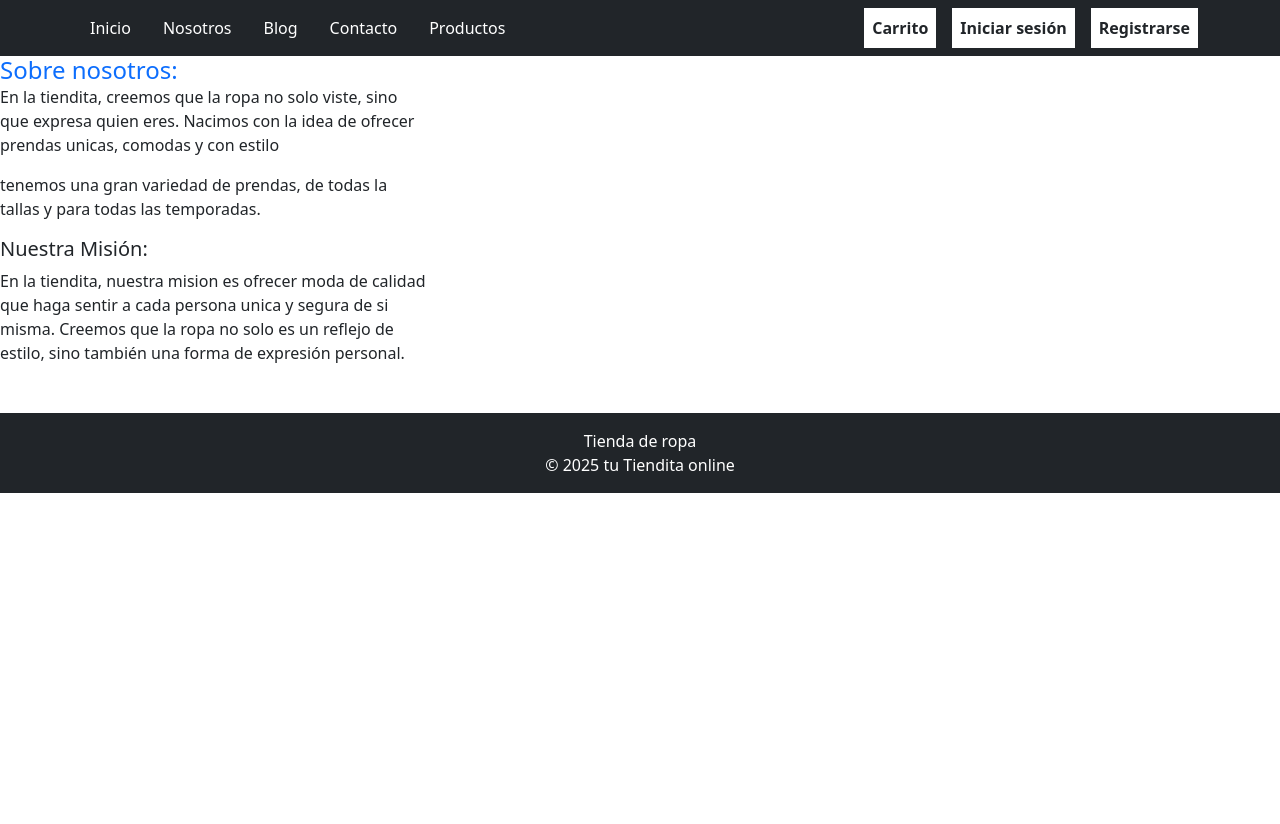
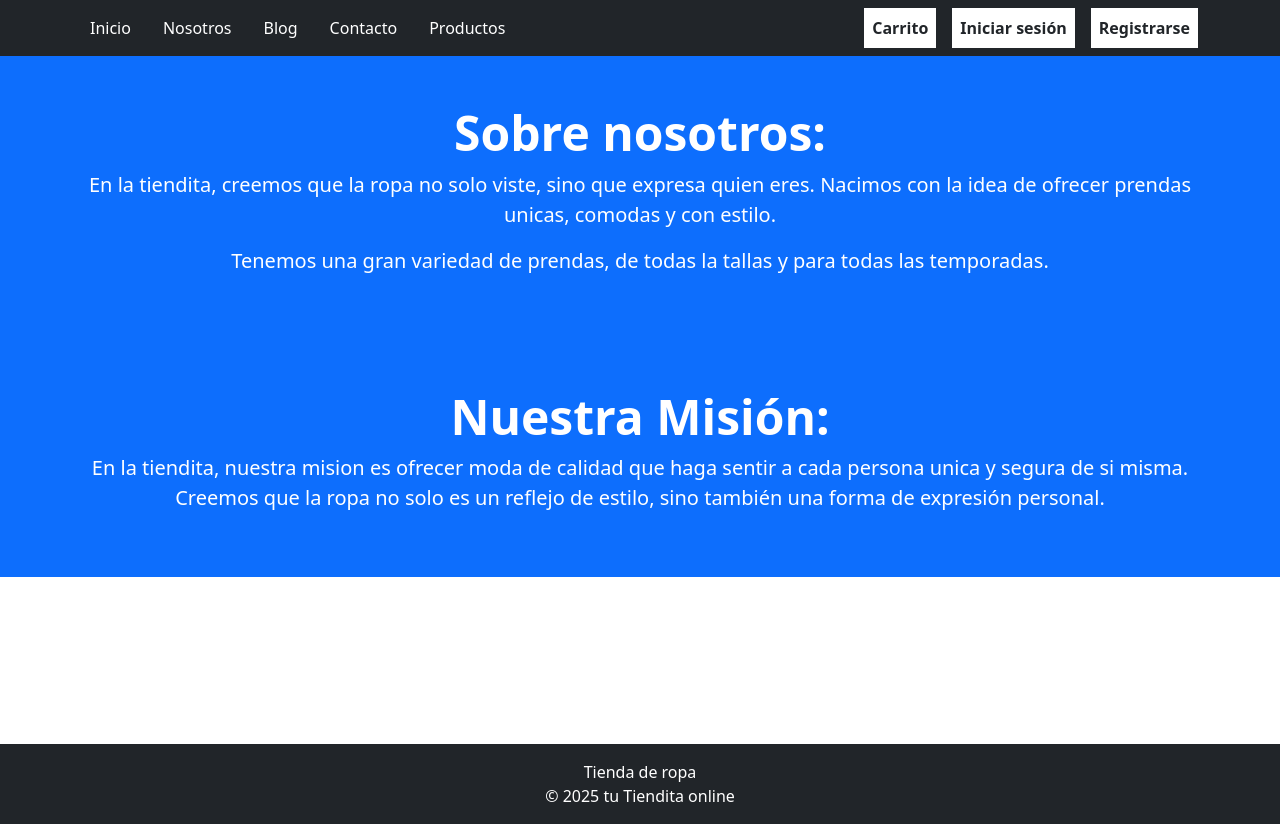
Before and after one commit to GMonLep/EV2_FULLSTACKII_2025, a React (Create React App) app in the folder tienda-online/: page /nosotros in a window 1280 px wide. Before the commit the page ends 800 px from the top, so only its background shows below. Built offline with nearby package versions, Linux system fonts and the light colour scheme.

Commit message:
edicion formato blog y nosotros

```diff
--- a/tienda-online/src/pages/Nosotros.js
+++ b/tienda-online/src/pages/Nosotros.js
@@ -2,16 +2,26 @@ import 'bootstrap/dist/css/bootstrap.min.css';
 
 export default function Nosotros(){
     return(
-        <div className='col-md-4 mb-4'>
-            <h4 className='card-title text-primary'>Sobre nosotros: </h4>
-            <p>En la tiendita, creemos que la ropa no solo viste, sino que
+        <div style={{ paddingTop: '0',paddingBottom: '0' ,minHeight: '80vh' }}>
+      {/* SECCION ENCABEZADO */}
+      <section className="bg-primary text-white py-5">
+        <div className="container text-center">
+          <h1 className="display-5 fw-bold"> Sobre nosotros:</h1>
+          <p className="lead">En la tiendita, creemos que la ropa no solo viste, sino que
             expresa quien eres. Nacimos con la idea de ofrecer prendas unicas,
-            comodas y con estilo </p>
-            <p>tenemos una gran variedad de prendas, de todas la tallas y para todas las temporadas.</p>
-            <h5>Nuestra Misión: </h5>
-            <p>En la tiendita, nuestra mision es ofrecer moda de calidad que haga sentir a
-            cada persona unica y segura de si misma. Creemos que la ropa no solo es un reflejo
-            de estilo, sino también una forma de expresión personal.</p>
+            comodas y con estilo.</p>
+            <p className="lead">Tenemos una gran variedad de prendas, de todas la tallas y para todas las temporadas.</p>
+        </div>
+      </section>
+
+      <section className="bg-primary text-white py-5">
+        <div className="container text-center">
+          <h1 className="display-5 fw-bold">Nuestra Misión:</h1>
+          <p className="lead">En la tiendita, nuestra mision es ofrecer moda de calidad que haga sentir a cada persona unica y segura de si misma. Creemos que la ropa no solo es un
+            reflejo de estilo, sino también una forma de expresión personal.</p>
+        </div>
+      </section>
+
         </div>
     );
 };
--- a/tienda-online/src/pages/blog.js
+++ b/tienda-online/src/pages/blog.js
@@ -37,7 +37,6 @@ export default function Blog() {
                         </div>
                     </div>
             {/* FIN TARJETA */}
-
 
             {/* INICIO TARJETA */}
             <div className="col-12 col-md-6 col-lg-4 d-flex justify-content-center">
@@ -128,6 +127,7 @@ export default function Blog() {
             </div>
             {/* FIN TARJETA */}
 
+
         </div>
       </div>
     </div>
```
Lines whose indentation alone changed are shown as unchanged.
